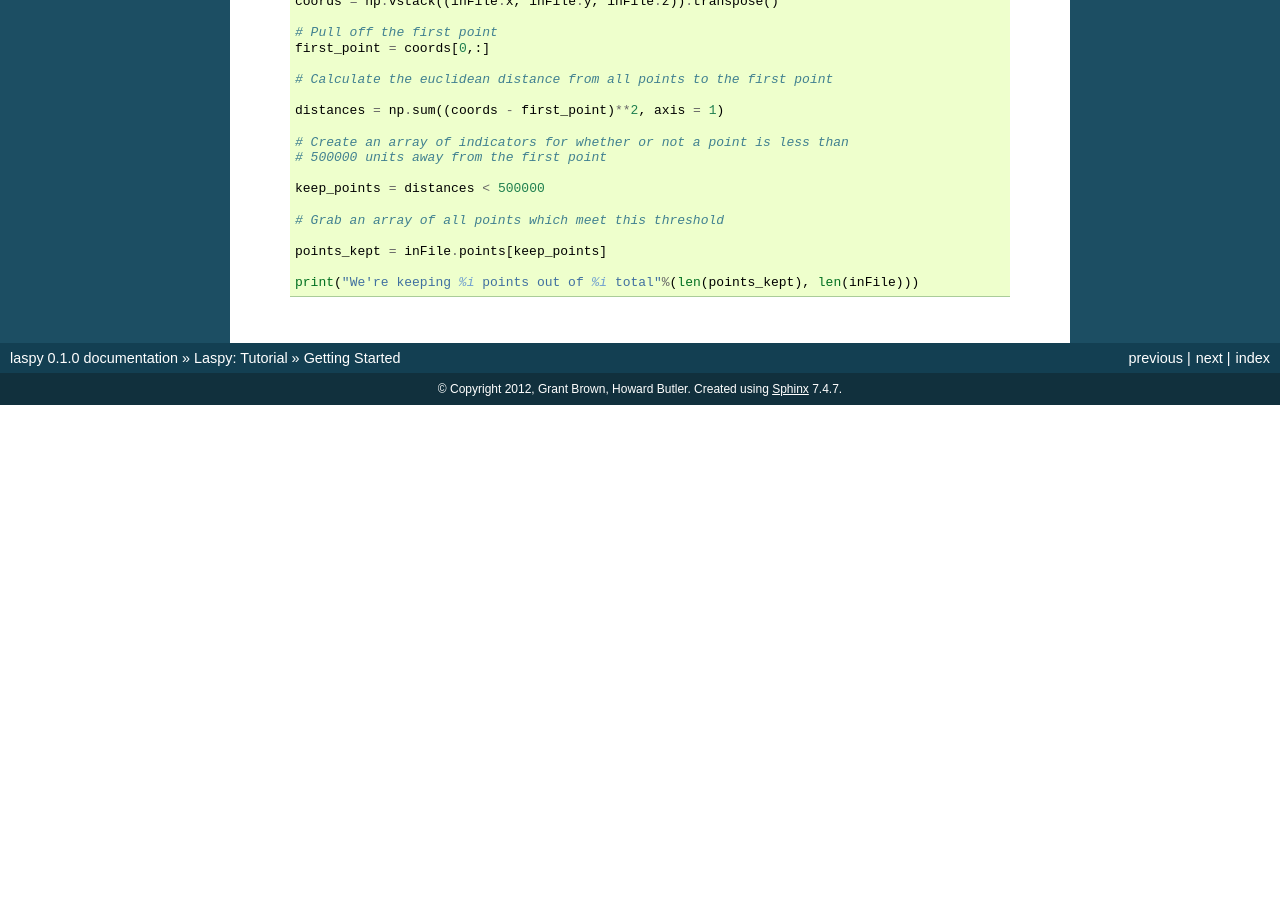
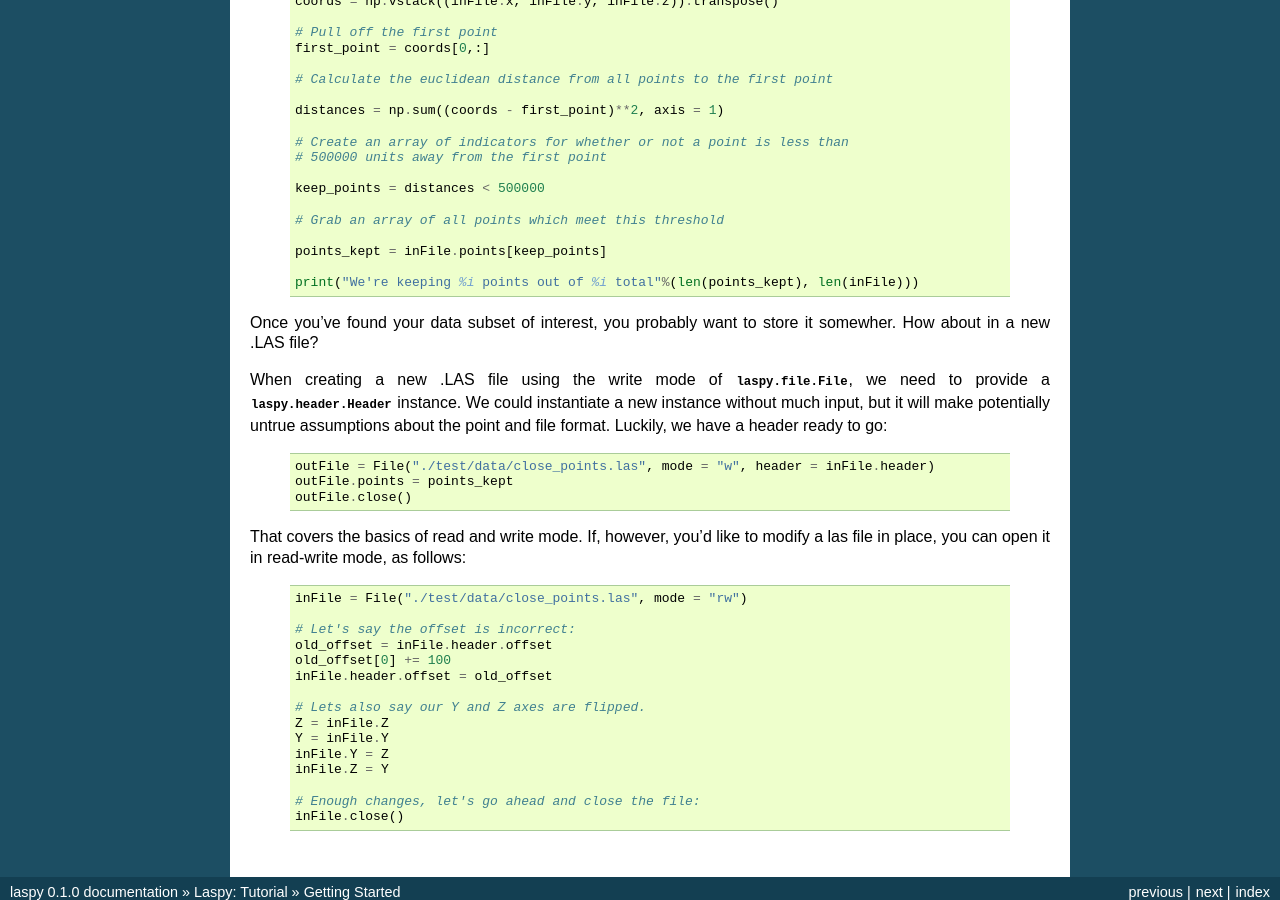
Before and after one commit to laspy/laspy, a Sphinx documentation site: the page built from doc/source/tut_part_1.rst, in a window 1280 px wide and 900 px high, scrolled down 1983 px. Built offline with Sphinx 7.4.7, drawn with Linux system fonts in a browser that asks for light colours; formulas are drawn with MathJax 3; before the commit the page ends 2388 px from its top, so only the background shows below that.

Commit message:
more tutorial work, read-write mode

```diff
--- a/doc/source/tut_part_1.rst
+++ b/doc/source/tut_part_1.rst
@@ -140,3 +140,39 @@ only the points from a file which are within a certain distance of the first poi
         points_kept = inFile.points[keep_points]
 
         print("We're keeping %i points out of %i total"%(len(points_kept), len(inFile)))
+
+
+Once you've found your data subset of interest, you probably want to store it somewher.
+How about in a new .LAS file?
+
+When creating a new .LAS file using the write mode of :obj:`laspy.file.File`,
+we need to provide a :obj:`laspy.header.Header` instance. We could instantiate
+a new instance without much input, but it will make potentially untrue assumptions
+about the point and file format. Luckily, we have a header ready to go:
+
+    .. code-block:: python
+
+        outFile = File("./test/data/close_points.las", mode = "w", header = inFile.header)
+        outFile.points = points_kept
+        outFile.close()
+
+That covers the basics of read and write mode. If, however, you'd like to modify
+a las file in place, you can open it in read-write mode, as follows:
+
+    .. code-block:: python
+
+        inFile = File("./test/data/close_points.las", mode = "rw")
+
+        # Let's say the offset is incorrect:
+        old_offset = inFile.header.offset
+        old_offset[0] += 100
+        inFile.header.offset = old_offset
+
+        # Lets also say our Y and Z axes are flipped.
+        Z = inFile.Z
+        Y = inFile.Y
+        inFile.Y = Z
+        inFile.Z = Y
+
+        # Enough changes, let's go ahead and close the file:
+        inFile.close()
```
